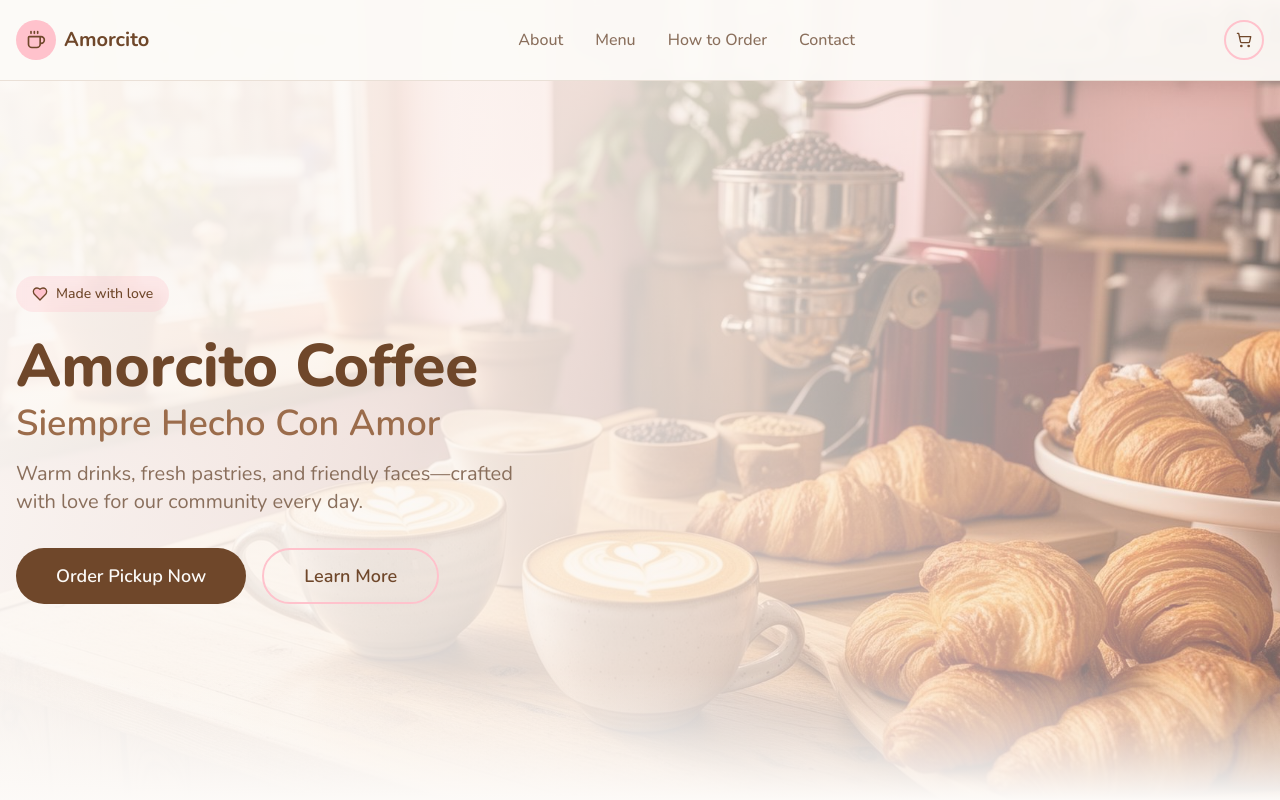
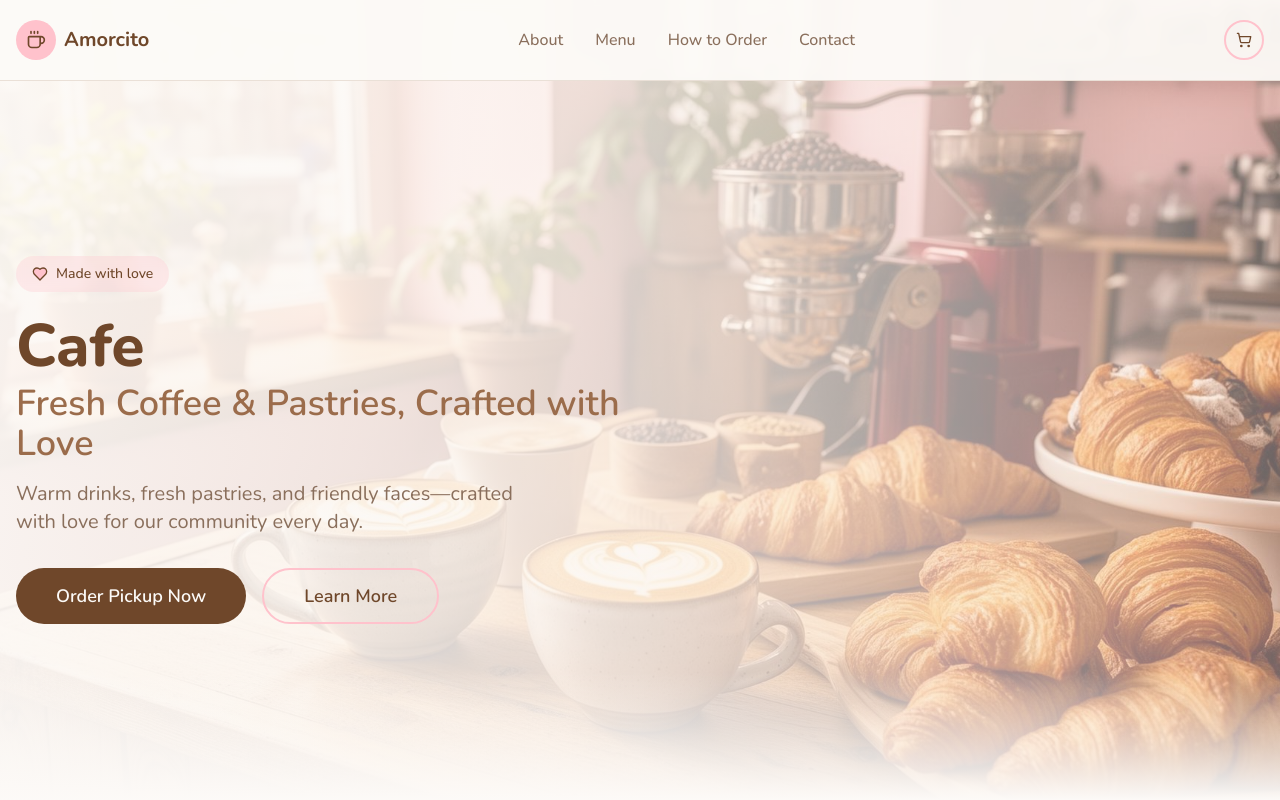
Before and after one commit to discover223/Amorcito-Coffee, a React (Vite) app: page / in a window 1280 px wide. Shown: the top 800 px of the page. Built offline with nearby package versions, Linux system fonts and the light colour scheme; the HTML template or start-up script is replaced by a standard one.

Commit message:
Change to Cafe Preview

```diff
--- a/src/components/HeroSection.tsx
+++ b/src/components/HeroSection.tsx
@@ -9,7 +9,7 @@ const HeroSection = () => {
       <div className="absolute inset-0">
         <img
           src={heroImage}
-          alt="Amorcito Coffee - Fresh coffee and pastries"
+          alt="Cafe - Fresh coffee and pastries"
           className="w-full h-full object-cover"
         />
         <div className="absolute inset-0 bg-gradient-to-r from-background/95 via-background/80 to-background/40" />
@@ -26,9 +26,9 @@ const HeroSection = () => {
 
           {/* Headline */}
           <h1 className="text-4xl md:text-5xl lg:text-6xl font-extrabold text-accent leading-tight mb-4 animate-fade-in-up" style={{ animationDelay: '0.1s' }}>
-            Amorcito Coffee
+            Cafe
             <span className="block text-2xl md:text-3xl lg:text-4xl font-semibold text-brown-light mt-2">
-              Siempre Hecho Con Amor
+              Fresh Coffee & Pastries, Crafted with Love
             </span>
           </h1>
 
```
